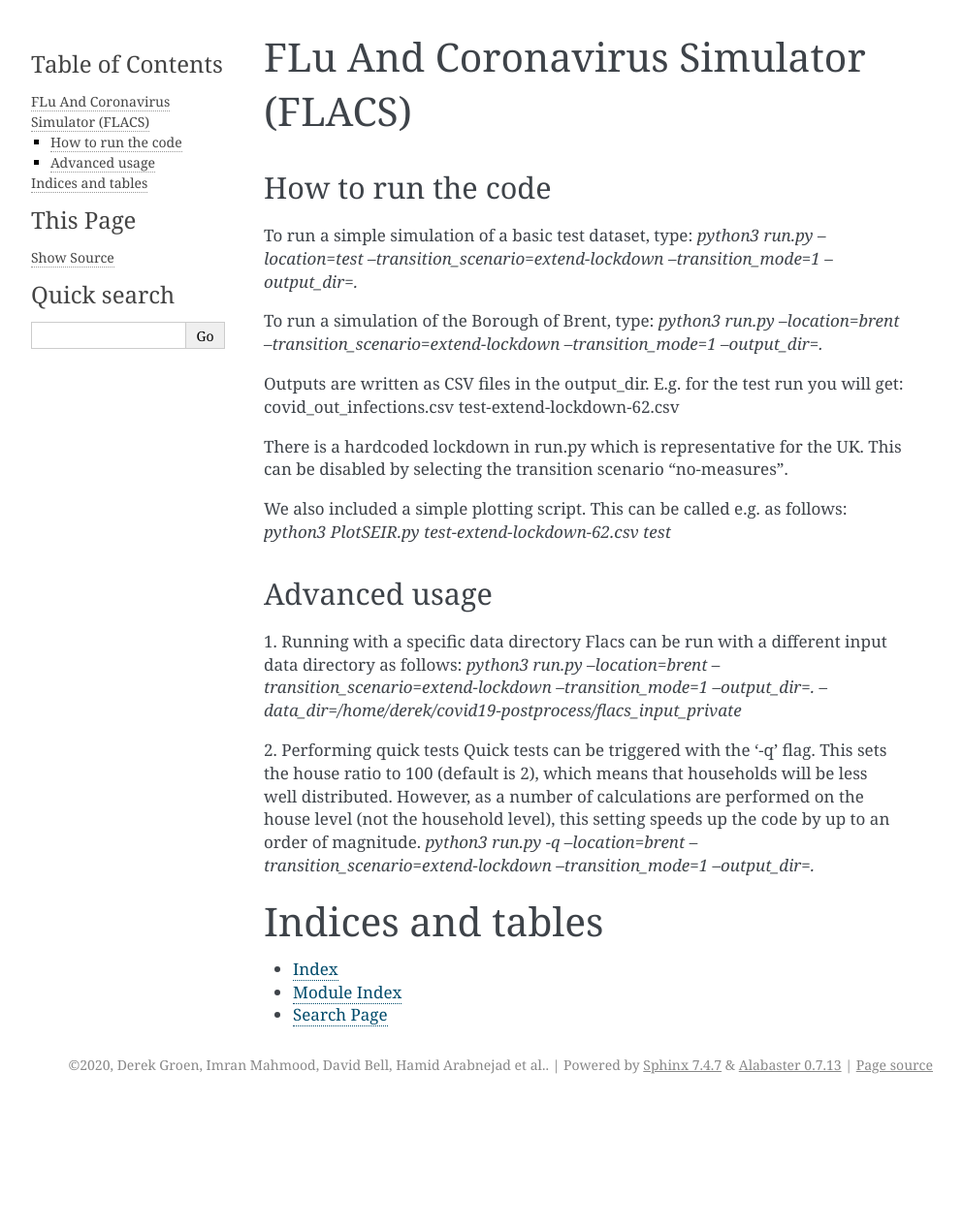
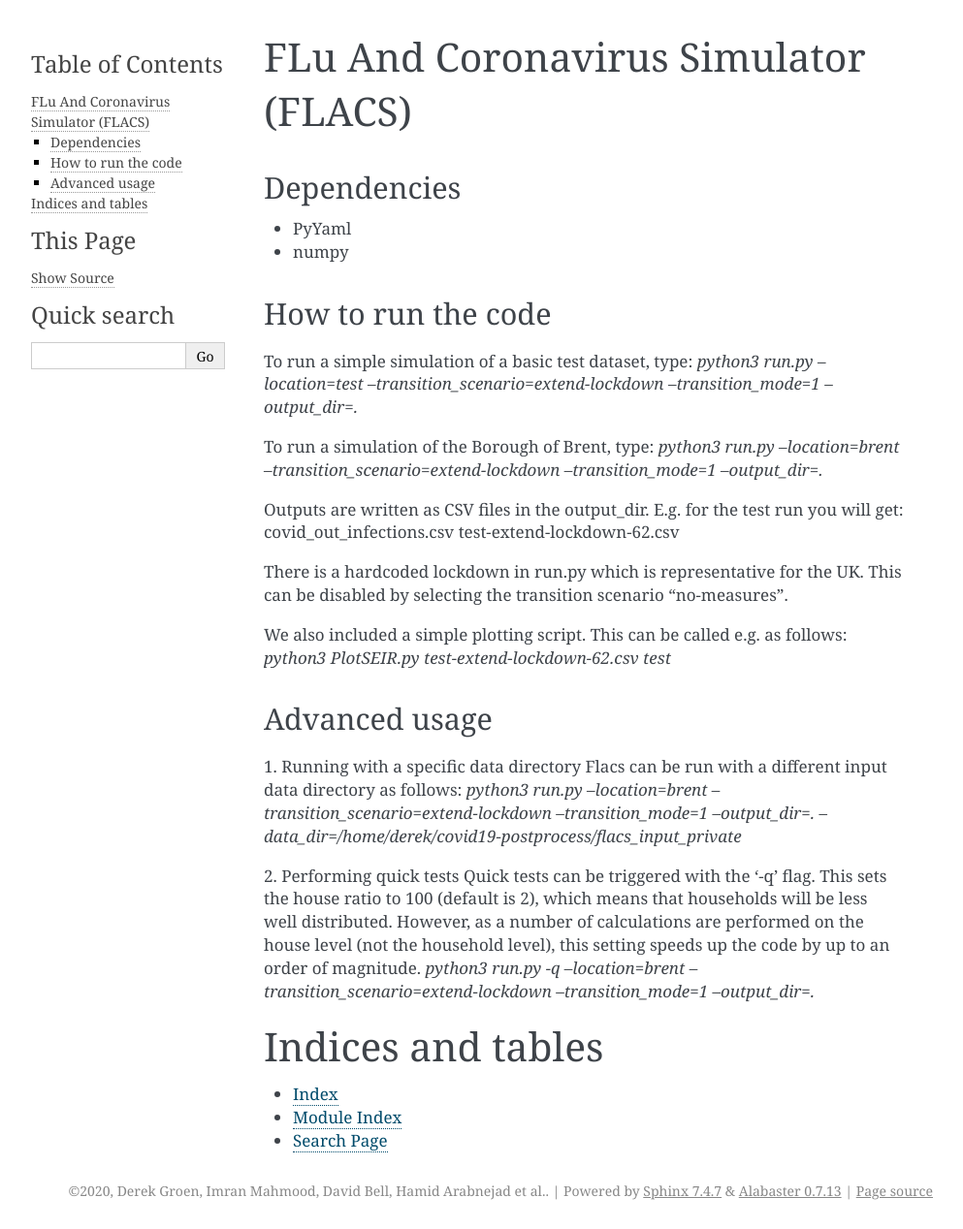
Before and after one commit to djgroen/facs, a Sphinx documentation site: the page built from docs/index.rst, in a window 1280 px wide. Shown: the whole page at 97% size, without its empty margins (148-1141 px from the left). Built offline with Sphinx 7.4.7, drawn with Linux system fonts in a browser that asks for light colours; before the commit the page ends 1138 px from its top, so only the background shows below that.

Commit message:
Update index.rst

```diff
--- a/docs/index.rst
+++ b/docs/index.rst
@@ -5,6 +5,11 @@
 
 FLu And Coronavirus Simulator (FLACS)
 =================================
+
+Dependencies
+-------------------
+* PyYaml
+* numpy
 
 How to run the code
 -------------------
```
